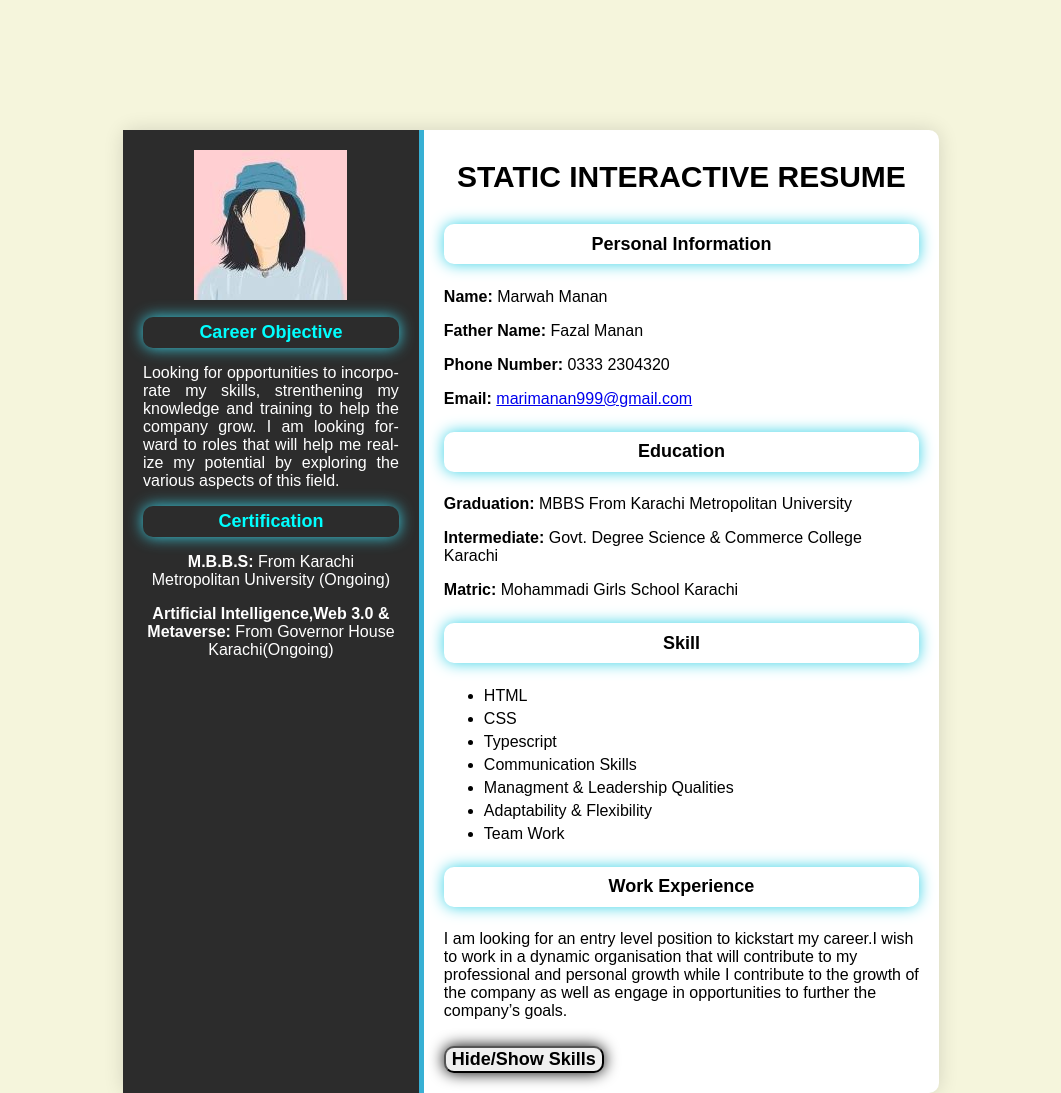
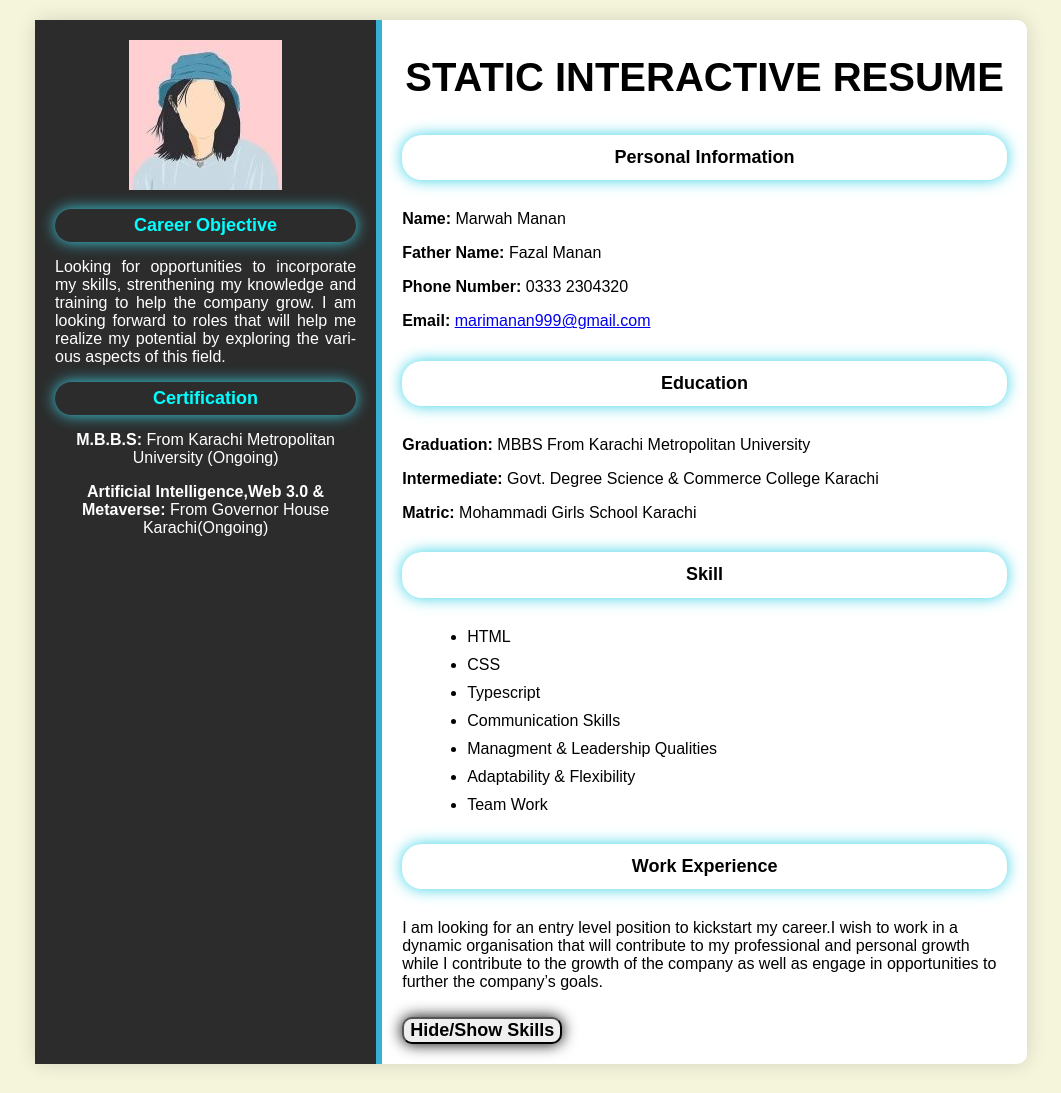
Before and after one commit to MarwahManan/Hackathon-Milestone, a plain HTML site: page Milestone1/index.html in a window 1280 px wide. Shown: the top 1093 px of the page, without its empty margins (109-1170 px from the left). Drawn offline with Linux system fonts and the light colour scheme.

Commit message:
style.css

```diff
--- a/Milestone1/style.css
+++ b/Milestone1/style.css
@@ -2,7 +2,7 @@ body {
     font-family: 'Arial', sans-serif;
     background-color:beige;
     margin: 0;
-    padding: 130px;
+    padding: 20px;
 }
 
 .resume-container {
@@ -12,6 +12,7 @@ body {
     margin: 0 auto;
     border-radius: 10px;
     box-shadow: 0 0 20px rgba(0, 0, 0, 0.139);
+    box-sizing:border-box;
 }
 
 /* Left Section Styling */
@@ -21,21 +22,23 @@ body {
     padding: 20px;
     width: 35%;
     text-align: center;
-    border-right: 5px solid #39bee6e7;
+    border-right: 6px solid #39bee6e7;
+    box-sizing:border-box;
 }
 
 .profile-picture {
-    width: 153px;
+    width: 150px;
     height: 150px;
-    margin-top: 50%;
-    border-radius: 70%;
-    margin-bottom: 50px;
+    margin-top: 10%;
+    border-radius: 50%;
+    border:6px solid #39d2e6e7;
+    margin-bottom: 20px;
 }
 
 h1 {
-    font-size: 30px;
-    margin: 10px 0;
-    margin-bottom: 30px;
+    font-size: 40px;
+    margin: 15px 0;
+    margin-bottom: 35px;
     text-align: center;
 }
 
@@ -44,7 +47,7 @@ h3 {
     padding: 2%;
     margin: 20px 0 10px;
     color: black;
-    border-radius: 10px;
+    border-radius: 20px;
     box-shadow: 0 0 15px #39d2e6;
     margin-top: 5%;
     margin-bottom: 5%;
@@ -57,13 +60,14 @@ ul {
 }
 
 ul li {
-    margin: 5px 0;
+    margin: 10px 25px;
 }
 
 /* Right Section Styling */
 .right-section {
     padding: 20px;
     width: 65%;
+    box-sizing:border-box;
 }
 
 button {
```
